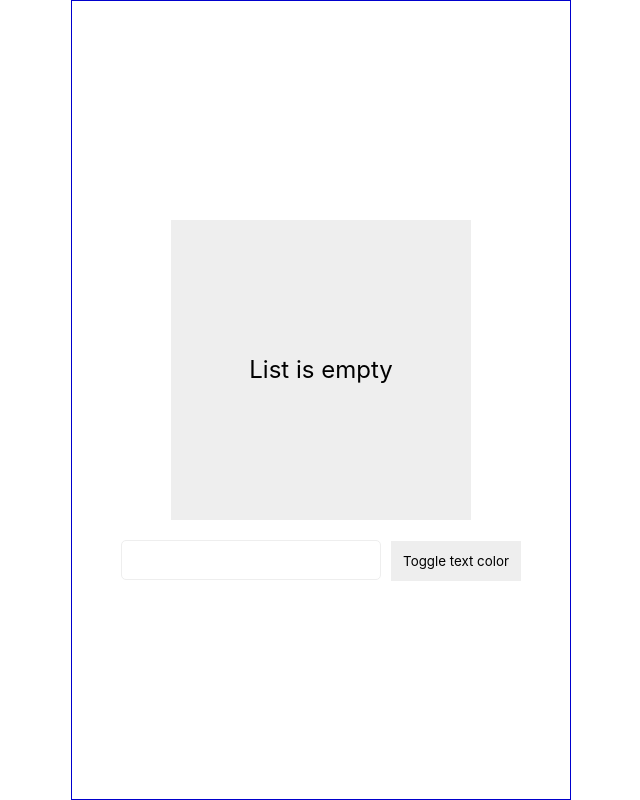
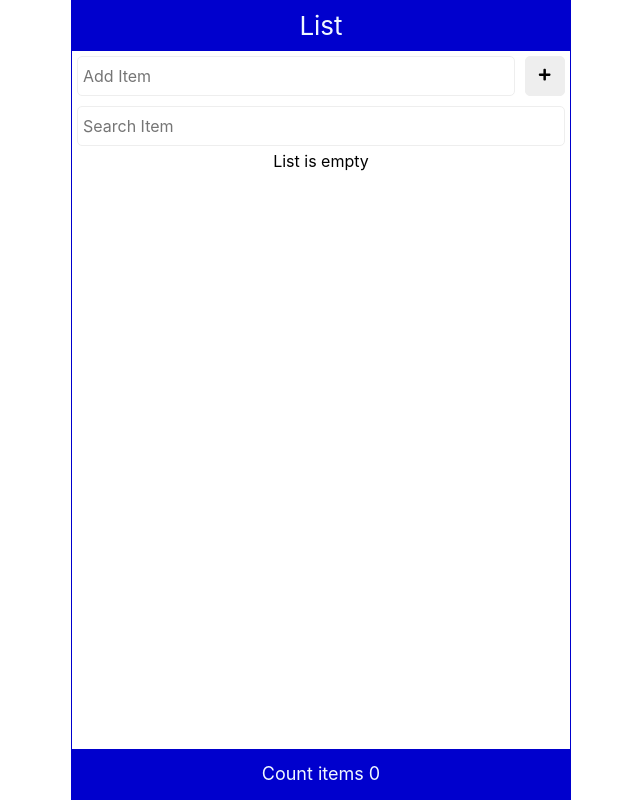
Before and after one commit to RuslSatt/react-0.1, a React (Create React App) app: page / in a window 1280 px wide. Shown: the whole page, without its empty margins (319-959 px from the left). Built offline with nearby package versions, Linux system fonts and the light colour scheme.

Commit message:
feat: add useEffect

```diff
--- a/src/App.js
+++ b/src/App.js
@@ -1,26 +1,71 @@
 import './normalize.css';
 import './App.css';
-import Box from "./Components/Box";
-import {useState} from "react";
-import Input from "./Components/Input";
+import Header from "./Components/Header";
+import Content from "./Components/Content/Content";
+import Footer from "./Components/Footer";
+import {useEffect, useState} from "react";
+import AddItem from "./Components/Content/AddItem";
+import SearchItem from "./Components/Content/SearchItem";
 
 function App() {
-	const [value, setValue] = useState('');
-	const [isDarkText, setIsDarkText] = useState(true);
+	const local = JSON.parse(localStorage.getItem('shoppingList'))
+	const [items, setItems] = useState(local || []);
 
-	const handleSubmitColor = (e, item) => {
+	const [newItem, setNewItem] = useState('');
+	const [search, setSearch] = useState('')
+
+
+	useEffect(() => {
+		localStorage.setItem('shoppingList', JSON.stringify(items))
+	}, [items])
+
+	const handleCheck = (id) => {
+		const list = [...items];
+		const item = list.find((item) => item.id === id);
+		if (item) {
+			item.checked = !item.checked;
+			setItems(list)
+		}
+	}
+
+	const handleDelete = (id) => {
+		const list = items.filter((item) => item.id !== id);
+		setItems(list)
+	}
+
+	const addItem = (item) => {
+		const id = items.length ? items[items.length - 1].id + 1 : 1;
+		const myNewItem = {id, checked: false, item};
+		const list = [...items, myNewItem];
+		setItems(list)
+	}
+
+	const handleSumbit = (e) => {
 		e.preventDefault();
-		setValue(item)
+		if (!newItem) return
+		addItem(newItem)
+		setNewItem('');
 	}
+
+	const sortItems = items.filter((item) => item.item.toLowerCase().includes(search.toLowerCase()));
 
 	return (
 		<div className="App">
-			<Box value={value} isDarkText={isDarkText}></Box>
-			<Input
-				handleSubmitColor={handleSubmitColor}
-				isDarkText={isDarkText}
-				setIsDarkText={setIsDarkText}
-			></Input>
+			<Header className="Header"></Header>
+			<AddItem
+				newItem={newItem}
+				setNewItem={setNewItem}
+				handleSumbit={handleSumbit}
+			></AddItem>
+			<SearchItem
+				search={search}
+				setSearch={setSearch}
+			></SearchItem>
+			<Content items={sortItems}
+					 handleCheck={handleCheck}
+					 handleDelete={handleDelete}>
+			</Content>
+			<Footer count={items?.length}></Footer>
 		</div>
 	);
 }
```
